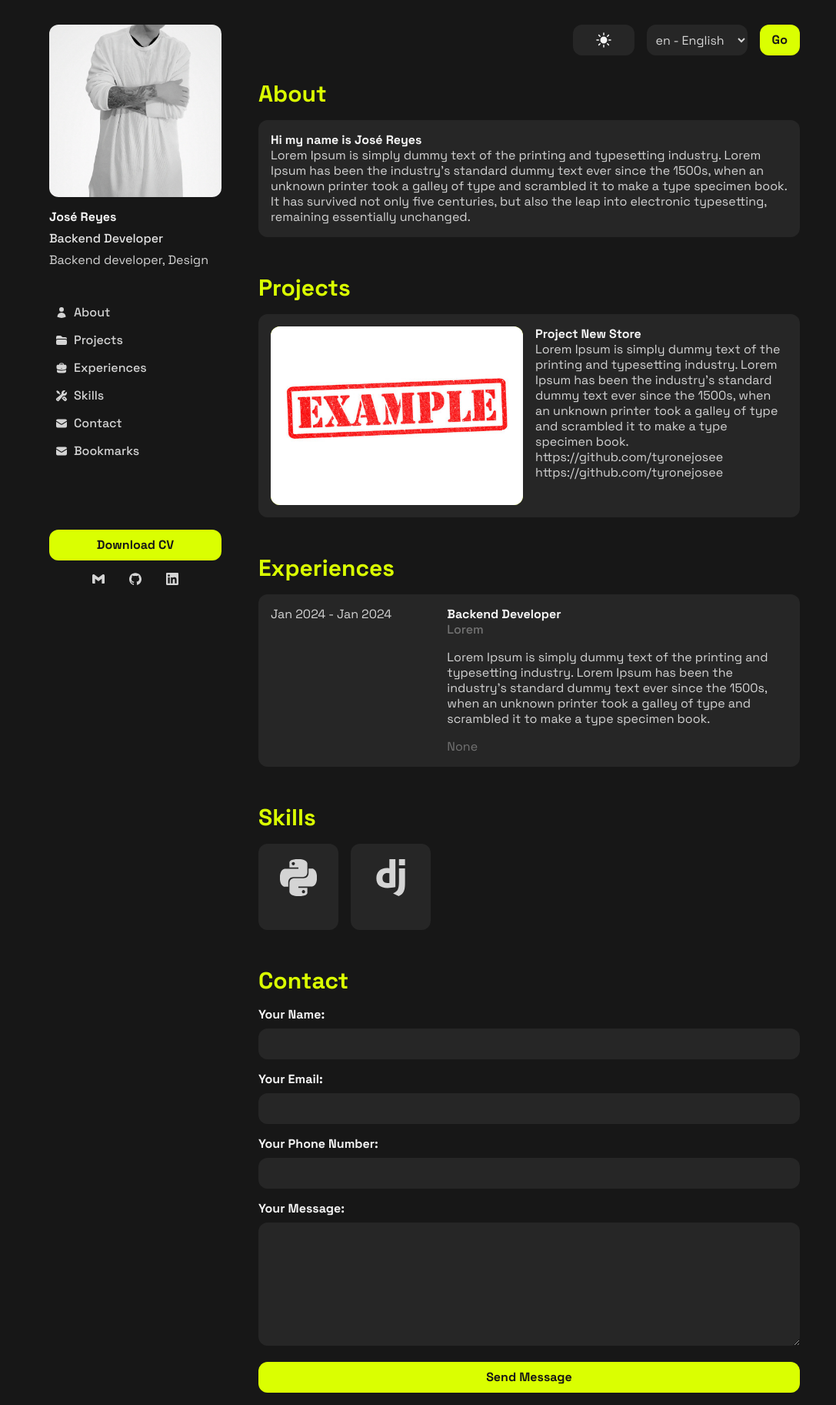
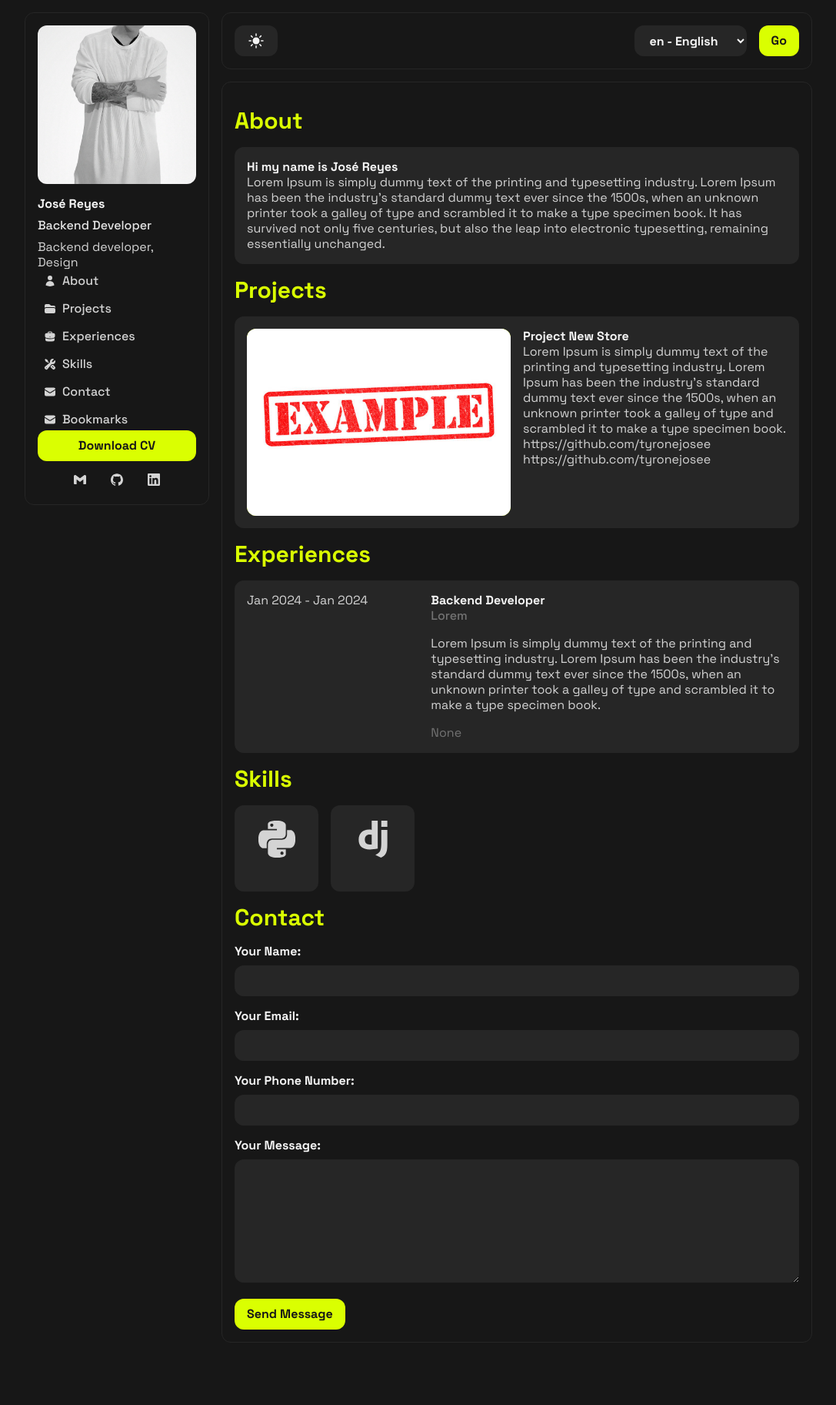
Before and after one commit to tyronejosee/project_portfolio, a Django app: page / in a window 1280 px wide. Shown: the whole page at 77% size, without its empty margins (96-1183 px from the left). After the commit the page ends 1744 px from the top, so only its background shows below. Run offline with Django 5.2, Linux system fonts and the light colour scheme; data comes from the database, SQL or seed files in the repository.

Commit message:
Fix details.

```diff
--- a/static/css/output.css
+++ b/static/css/output.css
@@ -610,7 +610,6 @@
 
 .container {
   display: flex;
-  min-height: 100vh;
   max-width: 1024px;
   flex-direction: column;
 }
@@ -619,6 +618,8 @@
   .container {
     margin-left: auto;
     margin-right: auto;
+    margin-top: auto;
+    margin-bottom: auto;
   }
 }
 
@@ -628,7 +629,15 @@
   line-height: 1.25rem;
   font-weight: 400;
   --tw-text-opacity: 1;
+  color: rgb(38 38 38 / var(--tw-text-opacity));
+}
+
+:is(:where(.dark) .styles) {
+  --tw-text-opacity: 1;
   color: rgb(212 212 212 / var(--tw-text-opacity));
+}
+
+.styles {
   --tw-bg-opacity: 1;
   background-color: rgb(245 245 245 / var(--tw-bg-opacity));
 }
@@ -768,12 +777,11 @@
   position: fixed;
   z-index: 10;
   display: flex;
-  height: 100%;
-  width: 18rem;
+  width: 15rem;
   --tw-translate-x: -100%;
   transform: translate(var(--tw-translate-x), var(--tw-translate-y)) rotate(var(--tw-rotate)) skewX(var(--tw-skew-x)) skewY(var(--tw-skew-y)) scaleX(var(--tw-scale-x)) scaleY(var(--tw-scale-y));
   flex-direction: column;
-  padding: 2rem;
+  padding: 1rem;
   transition-property: transform;
   transition-timing-function: cubic-bezier(0.4, 0, 0.2, 1);
   transition-duration: 150ms;
@@ -887,7 +895,6 @@
   color: rgb(245 245 245 / var(--tw-text-opacity));
   display: flex;
   height: 2.5rem;
-  width: 100%;
   align-items: center;
   justify-content: center;
   border-radius: 0.75rem;
@@ -905,6 +912,41 @@
 .btn__primary:hover {
   --tw-bg-opacity: 1;
   background-color: rgb(236 255 80 / var(--tw-bg-opacity));
+}
+
+.btn__primary:focus {
+  outline: 2px solid transparent;
+  outline-offset: 2px;
+  --tw-ring-offset-shadow: var(--tw-ring-inset) 0 0 0 var(--tw-ring-offset-width) var(--tw-ring-offset-color);
+  --tw-ring-shadow: var(--tw-ring-inset) 0 0 0 calc(3px + var(--tw-ring-offset-width)) var(--tw-ring-color);
+  box-shadow: var(--tw-ring-offset-shadow), var(--tw-ring-shadow), var(--tw-shadow, 0 0 #0000);
+  --tw-ring-opacity: 1;
+  --tw-ring-color: rgb(218 255 1 / var(--tw-ring-opacity));
+}
+
+.btn__secondary {
+  --tw-bg-opacity: 1;
+  background-color: rgb(229 229 229 / var(--tw-bg-opacity));
+}
+
+.btn__secondary:focus {
+  outline: 2px solid transparent;
+  outline-offset: 2px;
+  --tw-ring-offset-shadow: var(--tw-ring-inset) 0 0 0 var(--tw-ring-offset-width) var(--tw-ring-offset-color);
+  --tw-ring-shadow: var(--tw-ring-inset) 0 0 0 calc(3px + var(--tw-ring-offset-width)) var(--tw-ring-color);
+  box-shadow: var(--tw-ring-offset-shadow), var(--tw-ring-shadow), var(--tw-shadow, 0 0 #0000);
+  --tw-ring-opacity: 1;
+  --tw-ring-color: rgb(218 255 1 / var(--tw-ring-opacity));
+}
+
+:is(:where(.dark) .btn__secondary) {
+  --tw-bg-opacity: 1;
+  background-color: rgb(38 38 38 / var(--tw-bg-opacity));
+}
+
+:is(:where(.dark) .btn__secondary:hover) {
+  --tw-bg-opacity: 1;
+  background-color: rgb(64 64 64 / var(--tw-bg-opacity));
 }
 
 /* Skill */
@@ -991,8 +1033,8 @@
   position: sticky;
 }
 
-.top-0 {
-  top: 0px;
+.top-4 {
+  top: 1rem;
 }
 
 .z-10 {
@@ -1001,6 +1043,15 @@
 
 .col-span-2 {
   grid-column: span 2 / span 2;
+}
+
+.m-4 {
+  margin: 1rem;
+}
+
+.my-4 {
+  margin-top: 1rem;
+  margin-bottom: 1rem;
 }
 
 .mb-4 {
@@ -1017,10 +1068,6 @@
 
 .mt-4 {
   margin-top: 1rem;
-}
-
-.mt-auto {
-  margin-top: auto;
 }
 
 .block {
@@ -1043,32 +1090,24 @@
   display: none;
 }
 
-.h-10 {
-  height: 2.5rem;
+.h-52 {
+  height: 13rem;
 }
 
-.h-52 {
-  height: 13rem;
+.h-6 {
+  height: 1.5rem;
 }
 
 .h-full {
   height: 100%;
 }
 
-.h-6 {
-  height: 1.5rem;
-}
-
-.w-20 {
-  width: 5rem;
+.w-6 {
+  width: 1.5rem;
 }
 
 .w-full {
   width: 100%;
-}
-
-.w-6 {
-  width: 1.5rem;
 }
 
 .grid-cols-2 {
@@ -1083,12 +1122,12 @@
   align-items: center;
 }
 
-.justify-end {
-  justify-content: flex-end;
+.justify-center {
+  justify-content: center;
 }
 
-.justify-center {
-  justify-content: center;
+.justify-between {
+  justify-content: space-between;
 }
 
 .gap-2 {
@@ -1127,6 +1166,15 @@
 
 .rounded-xl {
   border-radius: 0.75rem;
+}
+
+.border {
+  border-width: 1px;
+}
+
+.border-neutral-800 {
+  --tw-border-opacity: 1;
+  border-color: rgb(38 38 38 / var(--tw-border-opacity));
 }
 
 .bg-chartreuse-400 {
@@ -1170,19 +1218,6 @@
   padding: 1rem;
 }
 
-.p-8 {
-  padding: 2rem;
-}
-
-.px-2 {
-  padding-left: 0.5rem;
-  padding-right: 0.5rem;
-}
-
-.pt-12 {
-  padding-top: 3rem;
-}
-
 .text-sm {
   font-size: 0.875rem;
   line-height: 1.25rem;
@@ -1201,16 +1236,6 @@
 .text-neutral-500 {
   --tw-text-opacity: 1;
   color: rgb(115 115 115 / var(--tw-text-opacity));
-}
-
-.ring-2 {
-  --tw-ring-offset-shadow: var(--tw-ring-inset) 0 0 0 var(--tw-ring-offset-width) var(--tw-ring-offset-color);
-  --tw-ring-shadow: var(--tw-ring-inset) 0 0 0 calc(2px + var(--tw-ring-offset-width)) var(--tw-ring-color);
-  box-shadow: var(--tw-ring-offset-shadow), var(--tw-ring-shadow), var(--tw-shadow, 0 0 #0000);
-}
-
-.ring-transparent {
-  --tw-ring-color: transparent;
 }
 
 ::-webkit-scrollbar {
@@ -1247,21 +1272,10 @@
   outline-offset: 2px;
 }
 
-.focus\:ring:focus {
-  --tw-ring-offset-shadow: var(--tw-ring-inset) 0 0 0 var(--tw-ring-offset-width) var(--tw-ring-offset-color);
-  --tw-ring-shadow: var(--tw-ring-inset) 0 0 0 calc(3px + var(--tw-ring-offset-width)) var(--tw-ring-color);
-  box-shadow: var(--tw-ring-offset-shadow), var(--tw-ring-shadow), var(--tw-shadow, 0 0 #0000);
-}
-
 .focus\:ring-2:focus {
   --tw-ring-offset-shadow: var(--tw-ring-inset) 0 0 0 var(--tw-ring-offset-width) var(--tw-ring-offset-color);
   --tw-ring-shadow: var(--tw-ring-inset) 0 0 0 calc(2px + var(--tw-ring-offset-width)) var(--tw-ring-color);
   box-shadow: var(--tw-ring-offset-shadow), var(--tw-ring-shadow), var(--tw-shadow, 0 0 #0000);
-}
-
-.focus\:ring-chartreuse-400:focus {
-  --tw-ring-opacity: 1;
-  --tw-ring-color: rgb(218 255 1 / var(--tw-ring-opacity));
 }
 
 .focus\:ring-gray-200:focus {
@@ -1270,8 +1284,8 @@
 }
 
 @media (min-width: 640px) {
-  .sm\:ml-72 {
-    margin-left: 18rem;
+  .sm\:ml-64 {
+    margin-left: 16rem;
   }
 
   .sm\:hidden {
--- a/templates/base/landing.html
+++ b/templates/base/landing.html
@@ -3,18 +3,22 @@
 {% block title %}{% translate "Portfolio" %}{% endblock %}
 
 {% block content %}
+<div>
+  <span id="about-section" class="block"></span>
+</div>
 
 <!-- About -->
-<section class="section">
+<section class="section mt-4">
   <h2 class="section__title">{% translate "About" %}</h2>
   <article class="box">
     <h3 class="text__bold">{% translate "Hi my name is " %}{{ portfolio.full_name }}</h3>
     <p>{{ portfolio.about_me }}</p>
   </article>
+  <span id="projects-section" class="block"></span>
 </section>
 
 <!-- Projects -->
-<section class="section pt-12" id="projects-section">
+<section class="section mt-4">
   <h2 class="section__title">{% translate "Projects" %}</h2>
   {% for project in projects %}
   <article class="grid grid-cols-2 gap-4 box p-4">
@@ -29,10 +33,11 @@
     </div>
   </article>
   {% endfor %}
+  <span id="experiences-section" class="block"></span>
 </section>
 
 <!-- Experiences -->
-<section class="section pt-12" id="experiences-section">
+<section class="section mt-4">
   <h2 class="section__title">{% translate "Experiences" %}</h2>
   {% for experience in experiences %}
   <article class="bg-neutral-800 rounded-xl p-4 grid grid-cols-3 gap-4">
@@ -51,10 +56,11 @@
     </div>
   </article>
   {% endfor %}
+  <span id="skills-section" class="block"></span>
 </section>
 
 <!-- Skills -->
-<section class="section pt-12" id="skills-section">
+<section class="section mt-4">
   <h2 class="section__title">{% translate "Skills" %}</h2>
   <section class="skill__grid">
     {% for skill in skills %}
@@ -64,10 +70,11 @@
     </article>
     {% endfor %}
   </section>
+  <span id="contact-section" class="block"></span>
 </section>
 
 <!-- Contact -->
-<section class="section pt-12" id="contact-section">
+<section class="section mt-4">
   <h2 class="section__title">{% translate "Contact" %}</h2>
   <form method="post" action="{% url 'home:landing_view' %}" class="space-y-4">{% csrf_token %}
     {% if success_message %}
--- a/templates/includes/navbar.html
+++ b/templates/includes/navbar.html
@@ -1,7 +1,7 @@
 {% load i18n %}
-<nav class="sm:ml-72 bg-neutral-100 dark:bg-neutral-900 sticky top-0 z-10">
-  <section class="flex items-center justify-end mt-4 p-4">
-    <button id="toggleModeButton" class="btn bg-neutral-800 rounded-xl w-20 h-10">
+<nav class="sm:ml-64 bg-neutral-100 dark:bg-neutral-900 sticky top-4 z-10 border border-neutral-800 rounded-xl">
+  <section class="flex items-center justify-between p-4">
+    <button id="toggleModeButton" class="btn btn__secondary">
       <svg xmlns="http://www.w3.org/2000/svg" viewBox="0 0 24 24" fill="currentColor" class="w-6 h-6 hidden dark:block">
         <path d="M12 2.25a.75.75 0 0 1 .75.75v2.25a.75.75 0 0 1-1.5 0V3a.75.75 0 0 1 .75-.75ZM7.5 12a4.5 4.5 0 1 1 9 0 4.5 4.5 0 0 1-9 0ZM18.894 6.166a.75.75 0 0 0-1.06-1.06l-1.591 1.59a.75.75 0 1 0 1.06 1.061l1.591-1.59ZM21.75 12a.75.75 0 0 1-.75.75h-2.25a.75.75 0 0 1 0-1.5H21a.75.75 0 0 1 .75.75ZM17.834 18.894a.75.75 0 0 0 1.06-1.06l-1.59-1.591a.75.75 0 1 0-1.061 1.06l1.59 1.591ZM12 18a.75.75 0 0 1 .75.75V21a.75.75 0 0 1-1.5 0v-2.25A.75.75 0 0 1 12 18ZM7.758 17.303a.75.75 0 0 0-1.061-1.06l-1.591 1.59a.75.75 0 0 0 1.06 1.061l1.591-1.59ZM6 12a.75.75 0 0 1-.75.75H3a.75.75 0 0 1 0-1.5h2.25A.75.75 0 0 1 6 12ZM6.697 7.757a.75.75 0 0 0 1.06-1.06l-1.59-1.591a.75.75 0 0 0-1.061 1.06l1.59 1.591Z" />
       </svg>
@@ -12,12 +12,12 @@
 
     <form action="{% url 'set_language' %}" method="POST" class="flex items-center space-x-4">{% csrf_token %}
       <input name="next" type="hidden" value="{{ redirect_to }}" class="hidden">
-      <select name="language" class="bg-neutral-800 rounded-xl h-10 px-2 ring-2 focus:outline-none ring-transparent focus:ring focus:ring-chartreuse-400">
+      <select name="language" class="btn btn__secondary">
         {% get_current_language as LANGUAGE_CODE %}
         {% get_available_languages as LANGUAGES %}
         {% get_language_info_list for LANGUAGES as languages %}
         {% for language in languages %}
-          <option value="{{ language.code }}"{% if language.code == LANGUAGE_CODE %} selected {% endif %}>
+          <option value="{{ language.code }}" {% if language.code == LANGUAGE_CODE %} selected {% endif %}>
             {{ language.code }} - {{ language.name_local }}
           </option>
         {% endfor %}
--- a/templates/includes/sidebar.html
+++ b/templates/includes/sidebar.html
@@ -8,7 +8,7 @@
 </button>
 
 <!-- Sidebar Content -->
-<aside id="sidebar" class="sidebar">
+<aside id="sidebar" class="sidebar border border-neutral-800 rounded-xl">
   <figure>
     <img src="{{ portfolio.image_file.url }}" alt="{{ portfolio.full_name }}" class="sidebar__avatar">
   </figure>
@@ -20,7 +20,7 @@
   <nav class="sidebar__nav">
     <ul class="space-y-2">
       <li>
-        <a href="{% url 'home:landing_view' %}#main" class="sidebar__link">
+        <a href="{% url 'home:landing_view' %}#about-section" class="sidebar__link">
           <svg xmlns="http://www.w3.org/2000/svg" viewBox="0 0 24 24" fill="currentColor" class="icon">
             <path fill-rule="evenodd" d="M7.5 6a4.5 4.5 0 1 1 9 0 4.5 4.5 0 0 1-9 0ZM3.751 20.105a8.25 8.25 0 0 1 16.498 0 .75.75 0 0 1-.437.695A18.683 18.683 0 0 1 12 22.5c-2.786 0-5.433-.608-7.812-1.7a.75.75 0 0 1-.437-.695Z" clip-rule="evenodd" />
           </svg>
@@ -75,7 +75,7 @@
       </li>
     </ul>
   </nav>
-  <div class="mt-auto space-y-2">
+  <div class="space-y-2">
     {% if portfolio.resume_file %}
     <a href="{{ portfolio.resume_file.url }}" role="button" target="_blank" class="btn btn__primary">{% translate "Download CV" %}</a>
     {% else %}
--- a/templates/layouts/base.html
+++ b/templates/layouts/base.html
@@ -10,7 +10,7 @@
   <link rel="stylesheet" href="{% static 'css/output.css' %}">
   <link rel="icon" type="image/svg+xml" href="{% static 'img/icon.svg' %}">
 </head>
-<body class="container styles" id="appContainer">
+<body class="container styles my-4" id="appContainer">
 
   <!-- Sidebar -->
   {% include 'includes/sidebar.html' %}
@@ -19,7 +19,7 @@
   {% include 'includes/navbar.html' %}
 
   <!-- Main Content -->
-  <main class="sm:ml-72 p-4" id="main">
+  <main class="sm:ml-64 p-4 border border-neutral-800 rounded-xl mt-4">
     {% block content %}{% endblock content %}
   </main>
 
```
Also changed, not shown: static/css/input.css (+9 -9 lines).
